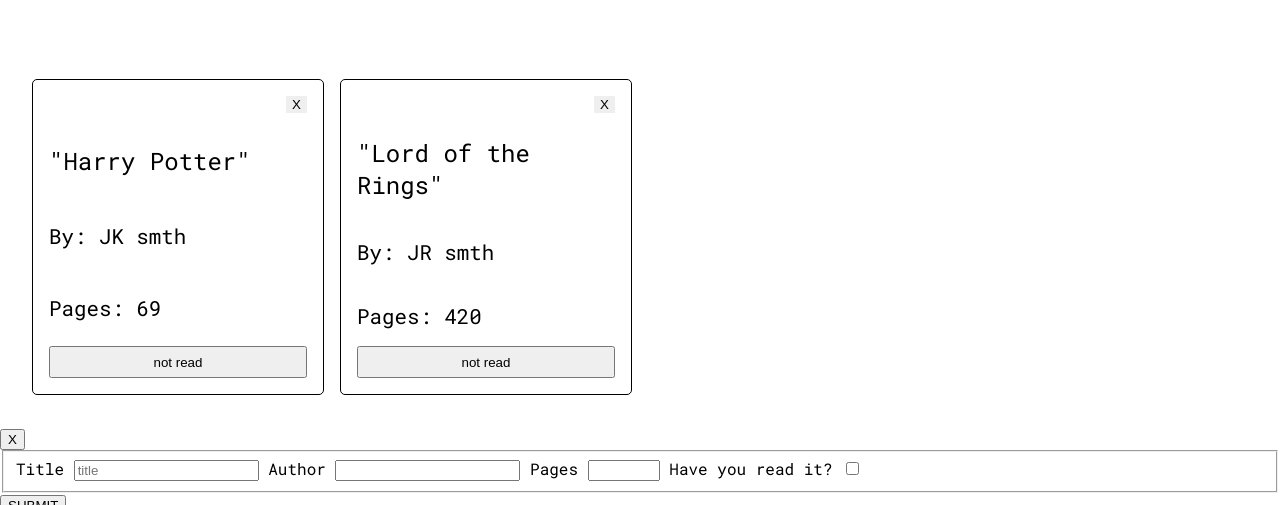
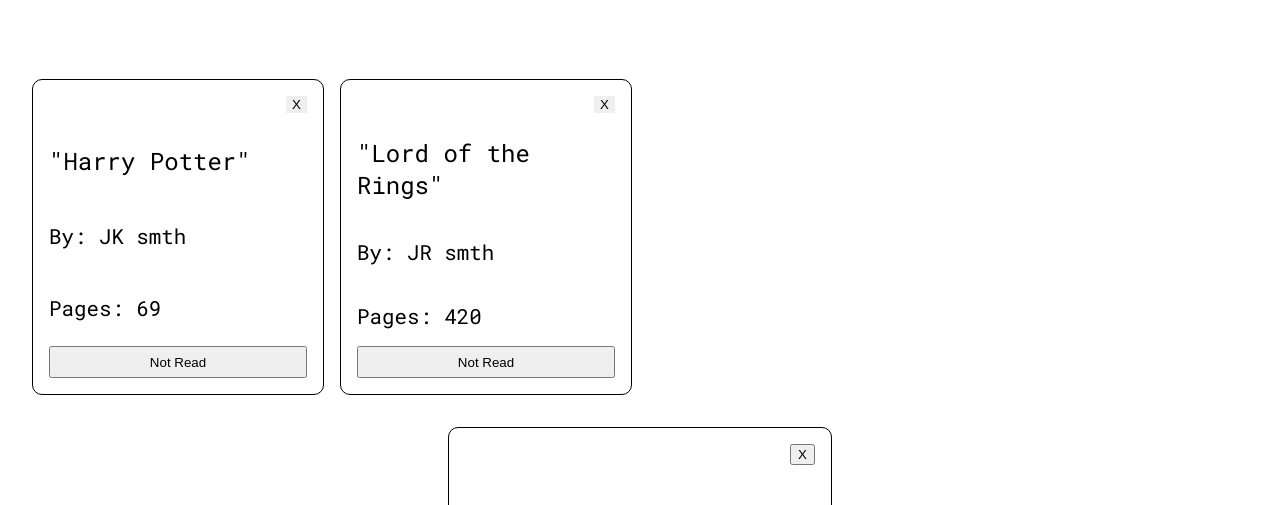
Before and after one commit to rzho17/Library, a website: page index.html in a window 1280 px wide. Shown: the part 153-658 px from the top of the page. Drawn offline with Linux system fonts and the light colour scheme.

Commit message:
Style form container

```diff
--- a/app.js
+++ b/app.js
@@ -50,10 +50,10 @@
       readBtn.className = "readStatus";
     }
 
-    if (values[3] === "on" || values[3] === "read") {
-      readBtn.textContent = "read";
+    if (values[3] === "on" || values[3] == "read") {
+      readBtn.textContent = "Read";
     } else {
-      readBtn.textContent = "not read";
+      readBtn.textContent = "Not Read";
     }
 
     infoCard.append(readBtn);
@@ -75,12 +75,12 @@
   if (e.target.value === "readStatus") {
     if (
       myLibrary[e.target.dataset.attribute].read === "on" ||
-      myLibrary[e.target.dataset.attribute].read === "read"
+      myLibrary[e.target.dataset.attribute].read == "read"
     ) {
-      e.target.textContent = "not read";
+      e.target.textContent = "Not Read";
       myLibrary[e.target.dataset.attribute].read = "not read";
     } else {
-      e.target.textContent = "read";
+      e.target.textContent = "Read";
       myLibrary[e.target.dataset.attribute].read = "read";
     }
   }
--- a/index.html
+++ b/index.html
@@ -23,6 +23,7 @@
 
     <div class="formContainer">
       <button id="close">X</button>
+      <h2>Add a New Book</h2>
       <form action="" id="form">
         <fieldset>
           <label for="title">Title</label>
@@ -44,10 +45,13 @@
             min="1"
             max="2000"
           />
-          <label for="read">Have you read it?</label>
-          <input type="checkbox" id="read" name="read" />
+          <label for="read"
+            >Have you read it?
+            <input type="checkbox" id="read" name="read" />
+          </label>
+
+          <button type="submit" id="submit">SUBMIT</button>
         </fieldset>
-        <button type="submit" id="submit">SUBMIT</button>
       </form>
     </div>
     <script src="app.js"></script>
--- a/styles.css
+++ b/styles.css
@@ -34,12 +34,11 @@
   flex: 1;
   flex-wrap: wrap;
 
-  /* width: 250px; */
   word-wrap: break-word;
   text-align: left;
 
   border: 1px solid;
-  border-radius: 5px;
+  border-radius: 10px;
 
   padding: 1rem;
 
@@ -79,6 +78,37 @@
 .bookContent p:last-of-type::before {
   content: "Pages: ";
 }
-form {
-  /* display: none; */
+
+.formContainer {
+  margin: 0 auto;
+  display: flex;
+  flex-direction: column;
+  justify-content: center;
+  align-items: center;
+
+  flex: auto;
+  width: 350px;
+
+  padding: 1rem;
+  gap: 1rem;
+
+  border: 1px solid;
+  border-radius: 10px;
+
+  font-size: 1.5rem;
 }
+/* form {
+  height: 250px;
+} */
+
+fieldset {
+  display: flex;
+  flex-direction: column;
+  justify-content: space-evenly;
+  width: 300px;
+  height: 300px;
+}
+
+#close {
+  align-self: flex-end;
+}
```
